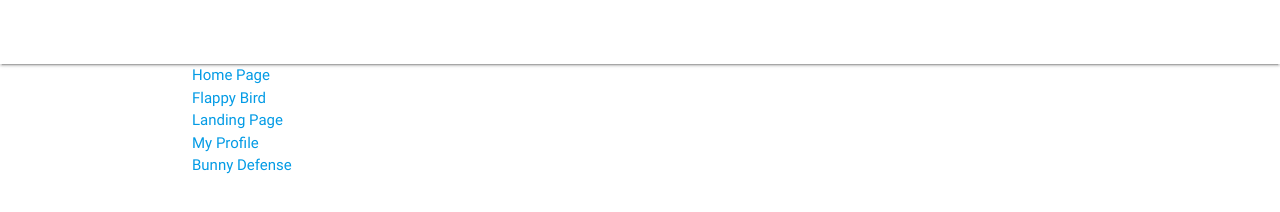
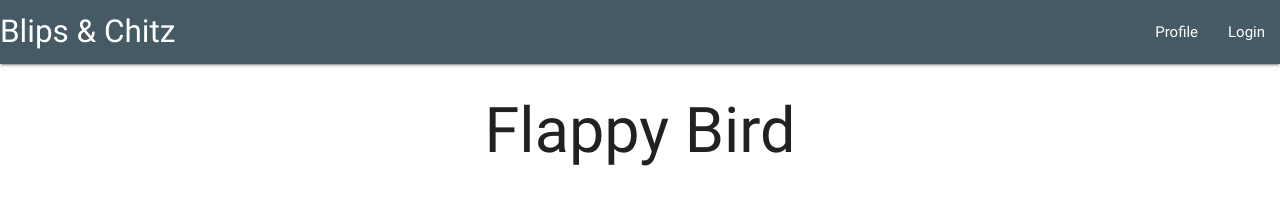
Before and after one commit to GnExia2/blipsandchitz, a website: page views/flappybird.html in a window 1280 px wide. Drawn offline with nearby package versions, Linux system fonts and the light colour scheme; files that its build step writes are made by us from their sources; files whose address does not match are found by name.

Commit message:
created styles css

```diff
--- a/public/scripts/flappybird/main.js
+++ b/public/scripts/flappybird/main.js
@@ -140,7 +140,7 @@
 };
 
 // Initialize Phaser, and create a 400px by 490px game
-var game = new Phaser.Game(400, 490, {preload:mainState.preload, create:mainState.create});
+var game = new Phaser.Game(435, 490, {preload:mainState.preload, create:mainState.create});
 
 // Add the 'mainState' and call it 'main'
 game.state.add('main', mainState);
--- /dev/null
+++ b/public/scripts/initialize.js
@@ -0,0 +1,3 @@
+$( document ).ready(function(){
+  $(".button-collapse").sideNav();
+})
--- a/public/styles/styles.css
+++ b/public/styles/styles.css
@@ -0,0 +1,3 @@
+.header{
+  text-align: center;
+}
--- a/views/flappybird.html
+++ b/views/flappybird.html
@@ -5,7 +5,7 @@
         <link rel="icon" type="image/png" href="../public/images/flappybird/bird.png">
 
         <script type="text/javascript" src="./scripts/flappybird/phaser.min.js"></script>
-        <script src="./scripts/flappybird/main.js"></script>
+        <!-- <script src="./scripts/flappybird/main.js"></script> -->
         <!--Import Google Icon Font-->
         <link href="https://fonts.googleapis.com/icon?family=Material+Icons" rel="stylesheet">
         <!--Import materialize.css-->
@@ -23,11 +23,13 @@
       <!--Import jQuery before materialize.js-->
       <script type="text/javascript" src="https://code.jquery.com/jquery-3.2.1.min.js"></script>
       <script type="text/javascript" src="./scripts/materialize.min.js"></script>
+      <script type="text/javascript" src="./scripts/initialize.js"></script>
+
 
       <nav>
-        <div class="nav-wrapper">
+        <div class="nav-wrapper blue-grey darken-2">
           <a href="#" data-activates="mobile-demo" class="button-collapse"><i class="material-icons">menu</i></a>
-          <a href="http://localhost:3000/" class="brand-logo">Blitz & Chitz</a>
+          <a href="http://localhost:3000/" class="brand-logo">Blips & Chitz</a>
           <ul id="nav-mobile" class="right hide-on-med-and-down">
             <li><a href="http://localhost:3000/userprofile">Profile</a></li>
             <li><a href="http://localhost:3000/">Login</a></li>
@@ -35,51 +37,25 @@
           <ul class="side-nav" id="mobile-demo">
             <li><a href="http://localhost:3000/userprofile">Profile</a></li>
             <li><a href="http://localhost:3000/">Login</a></li>
+            <li><a href="http://localhost:3000/bunnydefense">Bunny Defense</a></li>
+            <li><a href="http://localhost:3000/flappybird">Flappy Bird</a></li>
           </ul>
         </div>
       </nav>
 
+      <div class='header'>
+        <h1>Flappy Bird</h1>
+      </div>
 
       <div id="birdGameContainer"></div>
-        <script type="text/javascript">
+        <script type="text/javascript" src="./scripts/flappybird/main.js">>
           window.onload = function(){
-            var game = new Phaser.Game(400, 490, Phase.AUTO, 'birdGameContainer');
+            var game = new Phaser.Game(400, 490, Phaser.AUTO, 'birdGameContainer');
             game.state.add('main', mainState.main);
             game.state.start('main');
           }
         </script>
 
-    <footer>
-      <div class='container'>
-        <div class = 'links'>
-          <div class='home'>
-            <div id = 'homepage'>
-              <a href="http://localhost:3000/">Home Page</a>
-            </div>
-          </div>
-          <div class='game1'>
-            <div id = 'flappybird'>
-              <a href="http://localhost:3000/flappybird">Flappy Bird</a>
-            </div>
-          </div>
-          <div class='login'>
-            <div id = 'userindex'>
-              <a href="http://localhost:3000/landingpage">Landing Page</a>
-            </div>
-          </div>
-          <div class='userProfile'>
-            <div id = 'userprofile'>
-              <a href="http://localhost:3000/userprofile">My Profile</a>
-            </div>
-          </div>
-          <div class='game2'>
-            <div id = 'flappybird'>
-              <a href="http://localhost:3000/bunnydefense">Bunny Defense</a>
-            </div>
-          </div>
-        </div>
-      </div>
-    </footer>
 
     </body>
 </html>
```
Also changed, not shown: views/index.html (+9 -5 lines).
